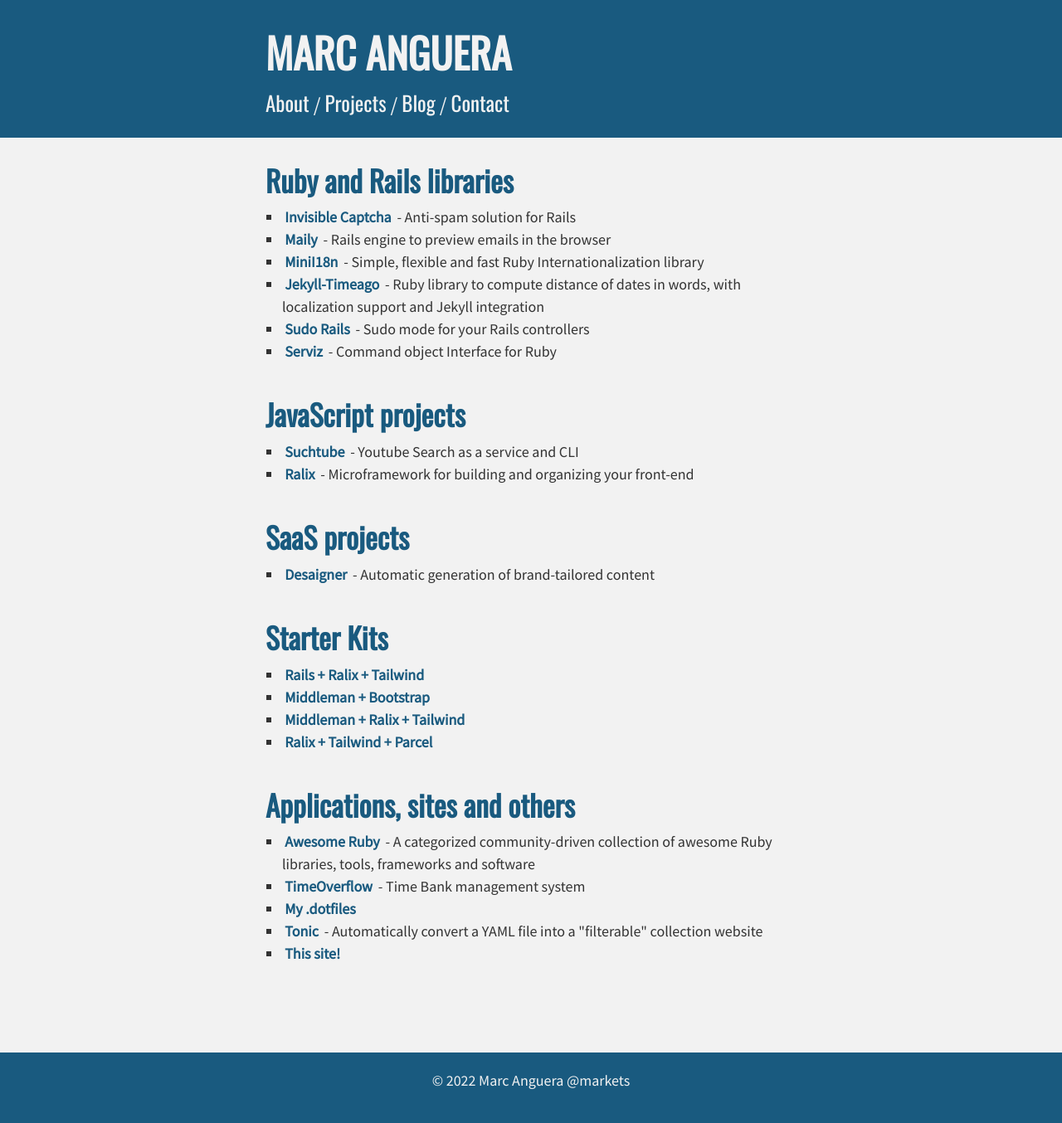
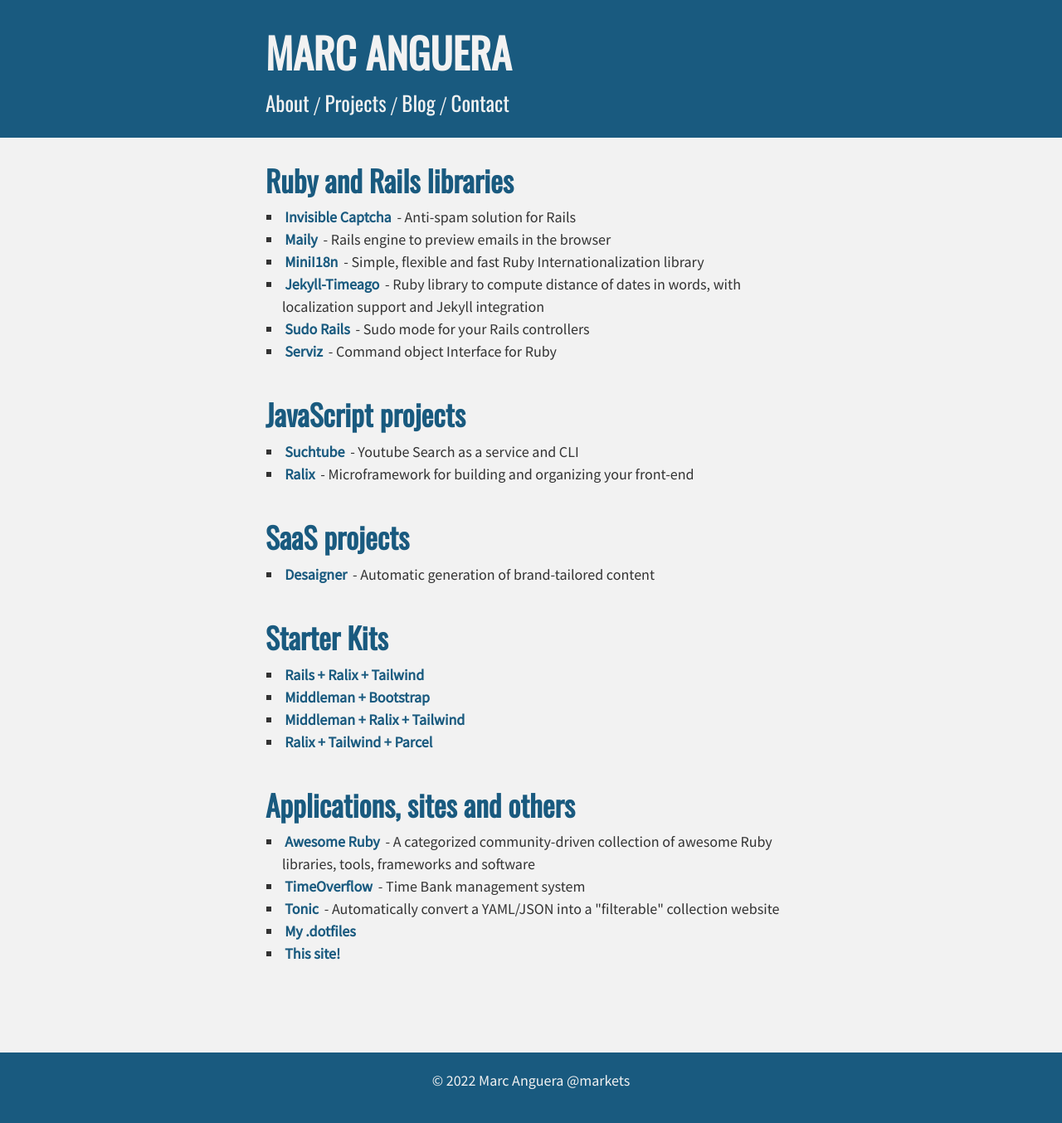
Before and after one commit to markets/markets.github.io, a Jekyll site: the page built from projects.html, in a window 1280 px wide. Shown: the whole page at 83% size. Built offline with Jekyll 4.4.1, drawn with Linux system fonts in a browser that asks for light colours.

Commit message:
update Tonic description + bundle update

```diff
--- a/projects.html
+++ b/projects.html
@@ -36,7 +36,7 @@ title: Projects
 <ul class="mb-2">
   <li><a href="https://awesome-ruby.com" target="_blank">Awesome Ruby</a> - A categorized community-driven collection of awesome Ruby libraries, tools, frameworks and software</li>
   <li><a href="https://github.com/coopdevs/timeoverflow" target="_blank">TimeOverflow</a> - Time Bank management system</li>
+  <li><a href="https://github.com/Subgin/tonic" target="_blank">Tonic</a> - Automatically convert a YAML/JSON into a "filterable" collection website</li>
   <li><a href="https://github.com/markets/dotfiles" target="_blank">My .dotfiles</a></li>
-  <li><a href="https://github.com/Subgin/tonic" target="_blank">Tonic</a> - Automatically convert a YAML file into a "filterable" collection website</li>
   <li><a href="https://github.com/markets/markets.github.io" target="_blank">This site!</a></li>
 </ul>
```
Also changed, not shown: Gemfile.lock.
